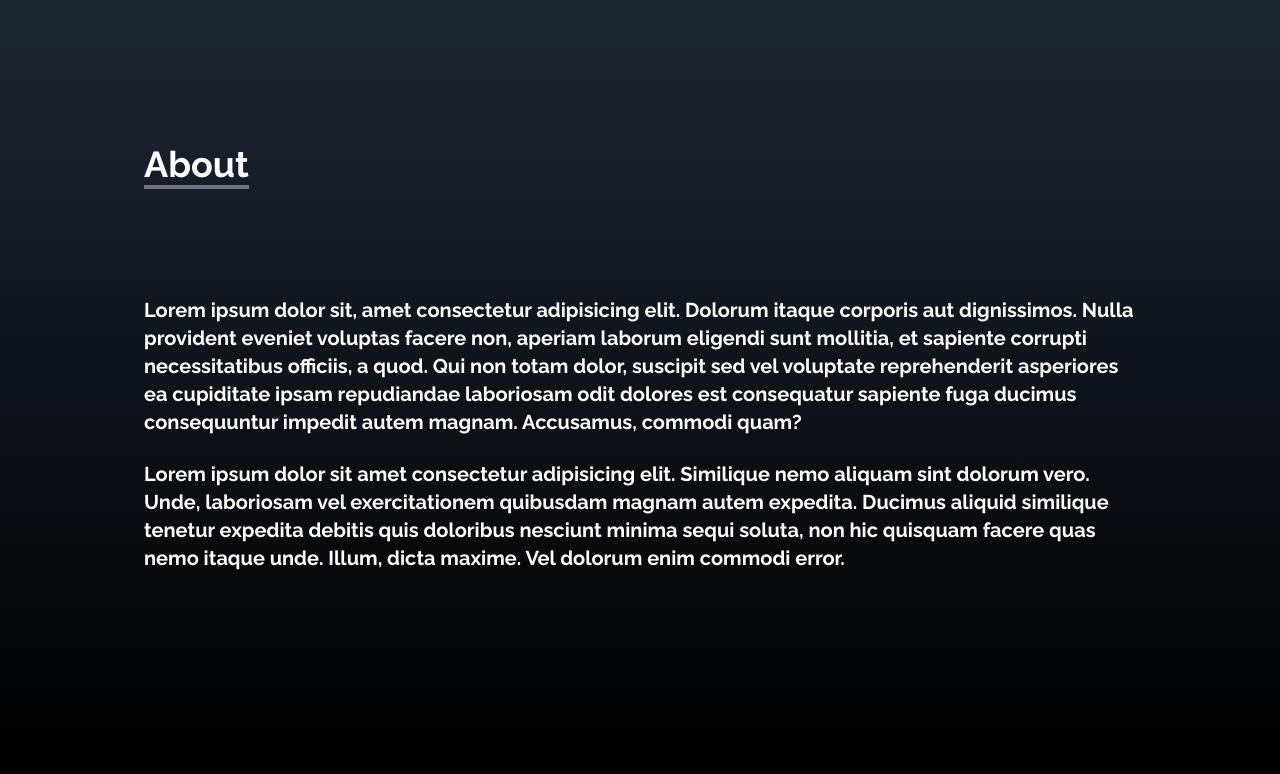
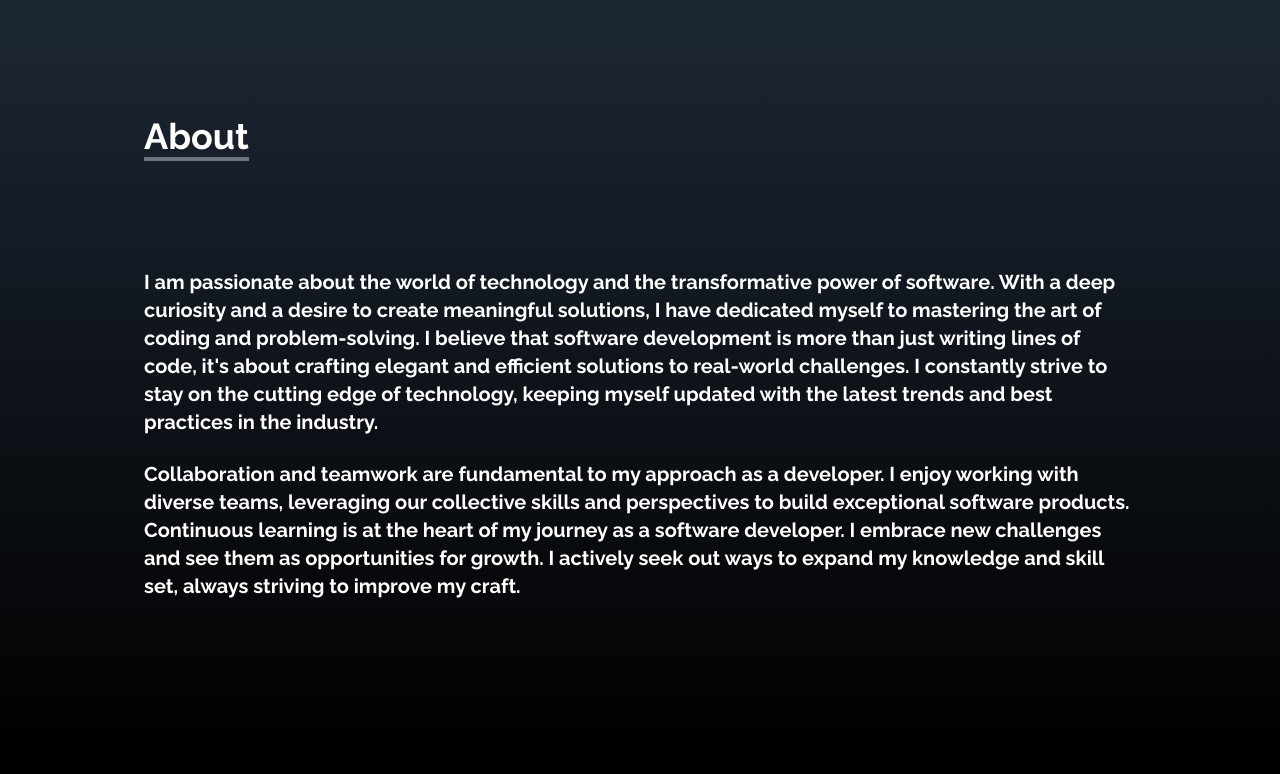
Before and after one commit to AL-ASHMALI/my_portfolio, a React (Create React App) app: page / in a window 1280 px wide. Shown: the part 842-1616 px from the top of the page. Built offline with nearby package versions, Linux system fonts and the light colour scheme.

Commit message:
added content to the about section

```diff
--- a/src/components/About.jsx
+++ b/src/components/About.jsx
@@ -8,26 +8,29 @@ const About = () => {
     >
       <div className="max-w-screen-lg p-4 mx-auto flex flex-col justify-center w-full h-full">
         <div className="pb-8">
-          <p className="text-4xl font-bold inline border-b-4 border-gray-500">About</p>
+          <p className="text-4xl font-bold inline border-b-4 border-gray-500">
+            About
+          </p>
         </div>
         <p className="text-xl mt-20">
-          Lorem ipsum dolor sit, amet consectetur adipisicing elit. Dolorum
-          itaque corporis aut dignissimos. Nulla provident eveniet voluptas
-          facere non, aperiam laborum eligendi sunt mollitia, et sapiente
-          corrupti necessitatibus officiis, a quod. Qui non totam dolor,
-          suscipit sed vel voluptate reprehenderit asperiores ea cupiditate
-          ipsam repudiandae laboriosam odit dolores est consequatur sapiente
-          fuga ducimus consequuntur impedit autem magnam. Accusamus, commodi
-          quam?
+          I am passionate about the world of technology and the transformative
+          power of software. With a deep curiosity and a desire to create
+          meaningful solutions, I have dedicated myself to mastering the art of
+          coding and problem-solving. I believe that software development is
+          more than just writing lines of code, it's about crafting elegant and
+          efficient solutions to real-world challenges. I constantly strive to
+          stay on the cutting edge of technology, keeping myself updated with
+          the latest trends and best practices in the industry.
         </p>
         <br />
         <p className="text-xl">
-          Lorem ipsum dolor sit amet consectetur adipisicing elit. Similique
-          nemo aliquam sint dolorum vero. Unde, laboriosam vel exercitationem
-          quibusdam magnam autem expedita. Ducimus aliquid similique tenetur
-          expedita debitis quis doloribus nesciunt minima sequi soluta, non hic
-          quisquam facere quas nemo itaque unde. Illum, dicta maxime. Vel
-          dolorum enim commodi error.
+          Collaboration and teamwork are fundamental to my approach as a
+          developer. I enjoy working with diverse teams, leveraging our
+          collective skills and perspectives to build exceptional software
+          products. Continuous learning is at the heart of my journey as a
+          software developer. I embrace new challenges and see them as
+          opportunities for growth. I actively seek out ways to expand my
+          knowledge and skill set, always striving to improve my craft.
         </p>
       </div>
     </div>
--- a/src/components/Home.jsx
+++ b/src/components/Home.jsx
@@ -15,11 +15,16 @@ function Home() {
             I am a Full Stack Developer
           </h2>
           <p className="text-gray-500 py-4 max-w-md">
-            laekhjgflkajhsdlfkhjaslkjhbdflkhjagsldkhjfglakhjsgdlfhj,
-            kgalshjdkgfiireuhrtkladsnjkfbgl;ahjkgedl;fhaedf
+            Passionate creator of transformative solutions with elegant code and
+            a hunger for knowledge.
           </p>
           <div>
-            <Link to='portfolio' smooth duration={500} className="group text-white w-fit px-6 py-3 my-2 flex items-center rounded-md bg-gradient-to-r from-cyan-400 to-blue-600 cursor-pointer">
+            <Link
+              to="portfolio"
+              smooth
+              duration={500}
+              className="group text-white w-fit px-6 py-3 my-2 flex items-center rounded-md bg-gradient-to-r from-cyan-400 to-blue-600 cursor-pointer"
+            >
               Portfolio
               <span className="group-hover:rotate-90 duration-300">
                 <MdOutlineKeyboardDoubleArrowRight size={30} />
```
